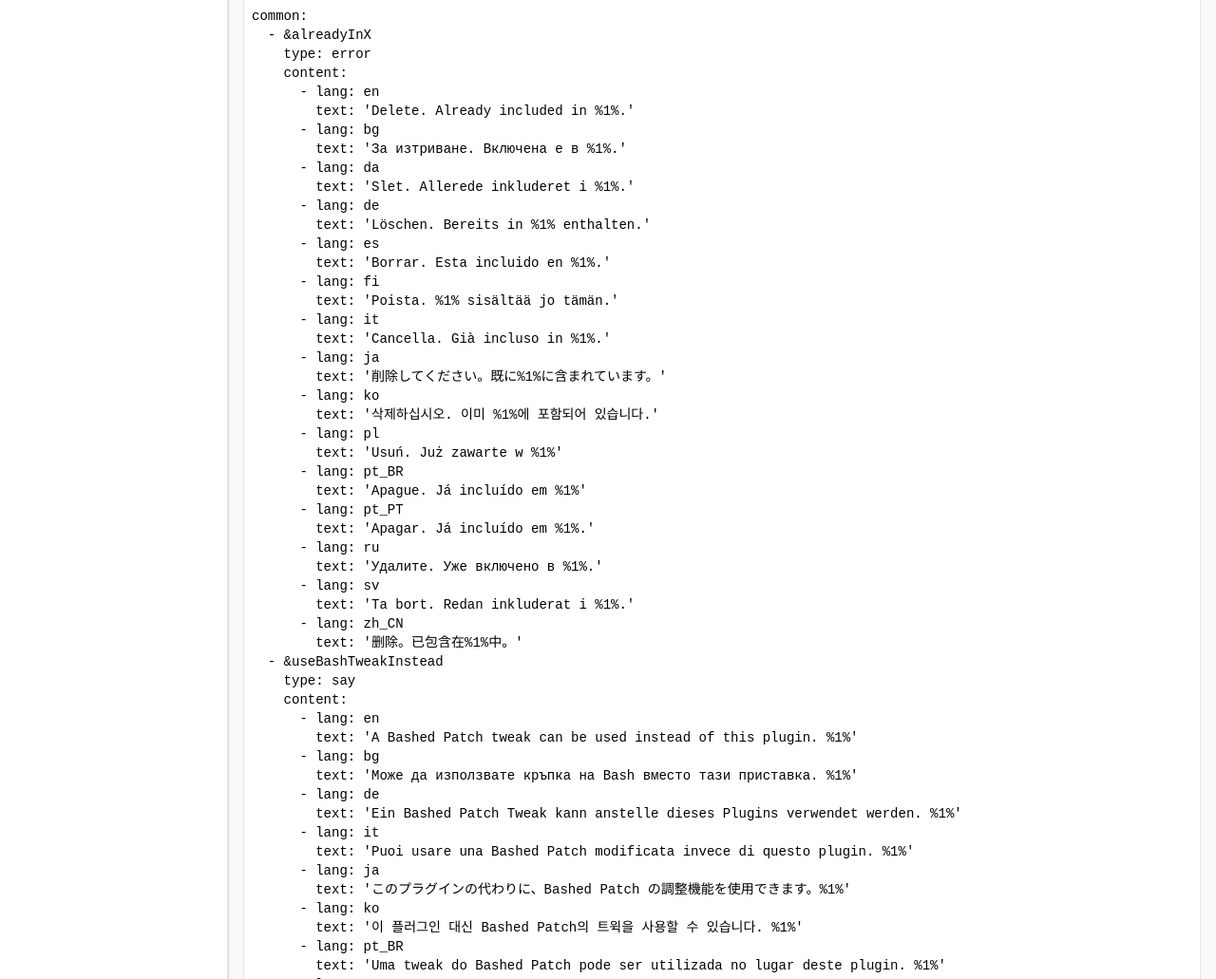
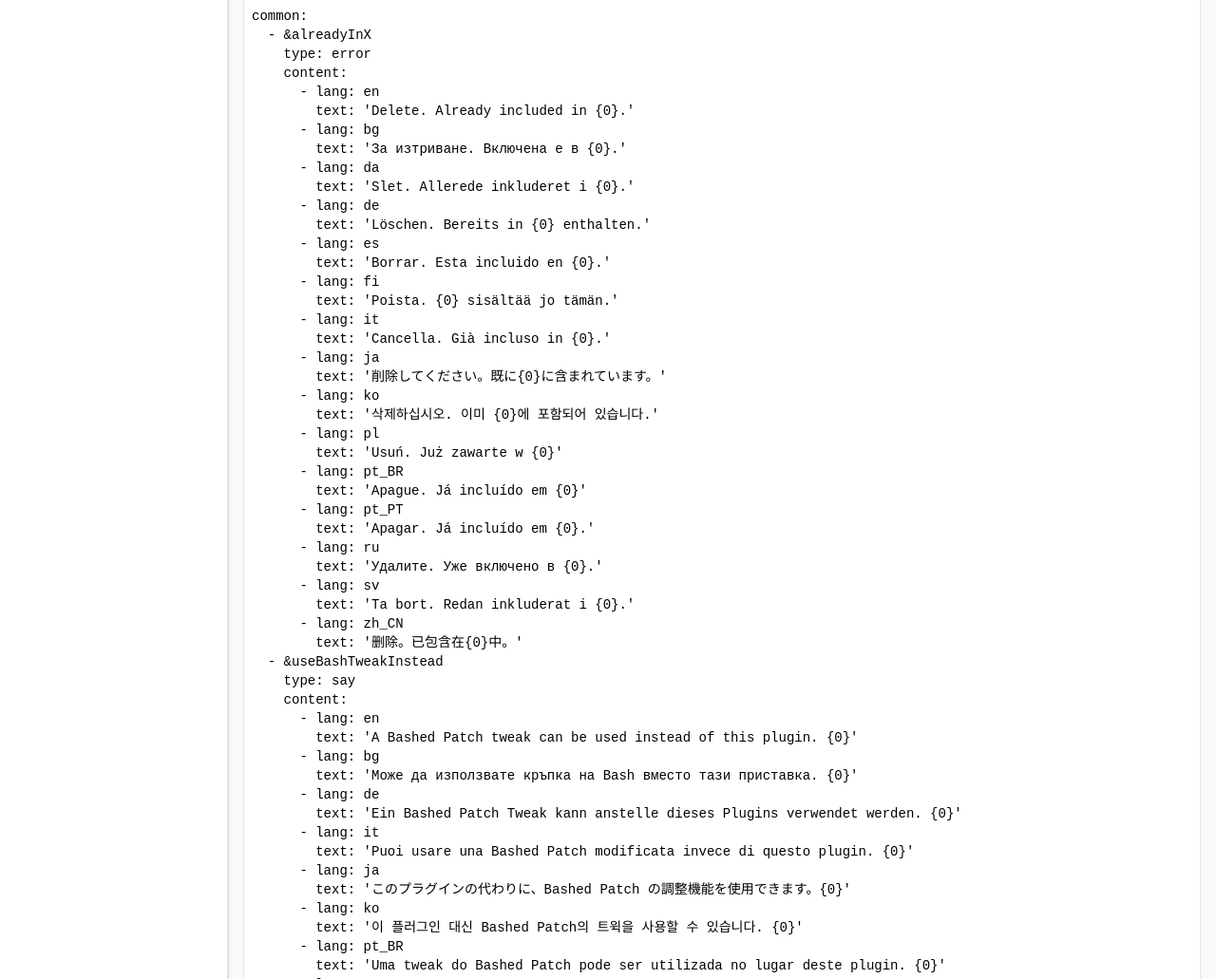
Before and after one commit to loot/loot.github.io, a Jekyll site: the page built from docs/contributing/Masterlist-Editing.html, in a window 1280 px wide. Shown: the part 3969-5000 px from the top of the page at 95% size. Built offline with Jekyll 4.4.1, drawn with Linux system fonts in a browser that asks for light colours; some of the changed text lies outside the part shown.

Commit message:
Update placeholder syntax in examples

```diff
--- a/docs/contributing/Masterlist-Editing.html
+++ b/docs/contributing/Masterlist-Editing.html
@@ -113,58 +113,58 @@ msg:
     type: error
     content:
       - lang: en
-        text: 'Delete. Already included in %1%.'
+        text: 'Delete. Already included in {0}.'
       - lang: bg
-        text: 'За изтриване. Включена е в %1%.'
+        text: 'За изтриване. Включена е в {0}.'
       - lang: da
-        text: 'Slet. Allerede inkluderet i %1%.'
+        text: 'Slet. Allerede inkluderet i {0}.'
       - lang: de
-        text: 'Löschen. Bereits in %1% enthalten.'
+        text: 'Löschen. Bereits in {0} enthalten.'
       - lang: es
-        text: 'Borrar. Esta incluido en %1%.'
+        text: 'Borrar. Esta incluido en {0}.'
       - lang: fi
-        text: 'Poista. %1% sisältää jo tämän.'
+        text: 'Poista. {0} sisältää jo tämän.'
       - lang: it
-        text: 'Cancella. Già incluso in %1%.'
+        text: 'Cancella. Già incluso in {0}.'
       - lang: ja
-        text: '削除してください。既に%1%に含まれています。'
+        text: '削除してください。既に{0}に含まれています。'
       - lang: ko
-        text: '삭제하십시오. 이미 %1%에 포함되어 있습니다.'
+        text: '삭제하십시오. 이미 {0}에 포함되어 있습니다.'
       - lang: pl
-        text: 'Usuń. Już zawarte w %1%'
+        text: 'Usuń. Już zawarte w {0}'
       - lang: pt_BR
-        text: 'Apague. Já incluído em %1%'
+        text: 'Apague. Já incluído em {0}'
       - lang: pt_PT
-        text: 'Apagar. Já incluído em %1%.'
+        text: 'Apagar. Já incluído em {0}.'
       - lang: ru
-        text: 'Удалите. Уже включено в %1%.'
+        text: 'Удалите. Уже включено в {0}.'
       - lang: sv
-        text: 'Ta bort. Redan inkluderat i %1%.'
+        text: 'Ta bort. Redan inkluderat i {0}.'
       - lang: zh_CN
-        text: '删除。已包含在%1%中。'
+        text: '删除。已包含在{0}中。'
   - &amp;useBashTweakInstead
     type: say
     content:
       - lang: en
-        text: 'A Bashed Patch tweak can be used instead of this plugin. %1%'
+        text: 'A Bashed Patch tweak can be used instead of this plugin. {0}'
       - lang: bg
-        text: 'Може да използвате кръпка на Bash вместо тази приставка. %1%'
+        text: 'Може да използвате кръпка на Bash вместо тази приставка. {0}'
       - lang: de
-        text: 'Ein Bashed Patch Tweak kann anstelle dieses Plugins verwendet werden. %1%'
+        text: 'Ein Bashed Patch Tweak kann anstelle dieses Plugins verwendet werden. {0}'
       - lang: it
-        text: 'Puoi usare una Bashed Patch modificata invece di questo plugin. %1%'
+        text: 'Puoi usare una Bashed Patch modificata invece di questo plugin. {0}'
       - lang: ja
-        text: 'このプラグインの代わりに、Bashed Patch の調整機能を使用できます。%1%'
+        text: 'このプラグインの代わりに、Bashed Patch の調整機能を使用できます。{0}'
       - lang: ko
-        text: '이 플러그인 대신 Bashed Patch의 트윅을 사용할 수 있습니다. %1%'
+        text: '이 플러그인 대신 Bashed Patch의 트윅을 사용할 수 있습니다. {0}'
       - lang: pt_BR
-        text: 'Uma tweak do Bashed Patch pode ser utilizada no lugar deste plugin. %1%'
+        text: 'Uma tweak do Bashed Patch pode ser utilizada no lugar deste plugin. {0}'
       - lang: pt_PT
-        text: 'Um Bashed Patch modificado pode ser utilizado em vez deste plugin. %1%'
+        text: 'Um Bashed Patch modificado pode ser utilizado em vez deste plugin. {0}'
       - lang: sv
-        text: 'En Bashed Patch Tweak kan användas istället för det här pluginet. %1%'
+        text: 'En Bashed Patch Tweak kan användas istället för det här pluginet. {0}'
       - lang: zh_CN
-        text: '可以使用一个Bashed Patch来代替这个插件。%1%'
+        text: '可以使用一个Bashed Patch来代替这个插件。{0}'
     subs: [ '' ]
     condition: 'file("Bashed Patch.*\.esp")'
   - &amp;OBSEv21
--- a/docs/contributing/Regular-Expression-Regex.html
+++ b/docs/contributing/Regular-Expression-Regex.html
@@ -276,7 +276,7 @@ Enhanced Vegetation [150%].esp
       - type: say
         content:
           - lang: en
-            text: 'A few lines from Skyrim.ini: %1%'
+            text: 'A few lines from Skyrim.ini: {0}'
           # Other languages omitted for brevity
         subs:
           - |
@@ -484,7 +484,7 @@ ccQDRSSE001-SurvivalMode.esl
 
 <pre><code>    - &scriptExtenderMissing
       type: error
-      content: 'You have installed an %1% plugin but %1% was not found! See %1% download page: %2%.'
+      content: 'You have installed an {0} plugin but {0} was not found! See {0} download page: {1}.'
       subs:
         - 'SKSE'
         - '[SKSE](https://skse.silverlock.org)'
@@ -995,7 +995,7 @@ cc\w{3}fo4\d{3}
       - type: say
         content:
           - lang: en
-            text: 'A few lines from Skyrim.ini: %1%'
+            text: 'A few lines from Skyrim.ini: {0}'
           # Other languages omitted for brevity
         subs:
           - |
```
